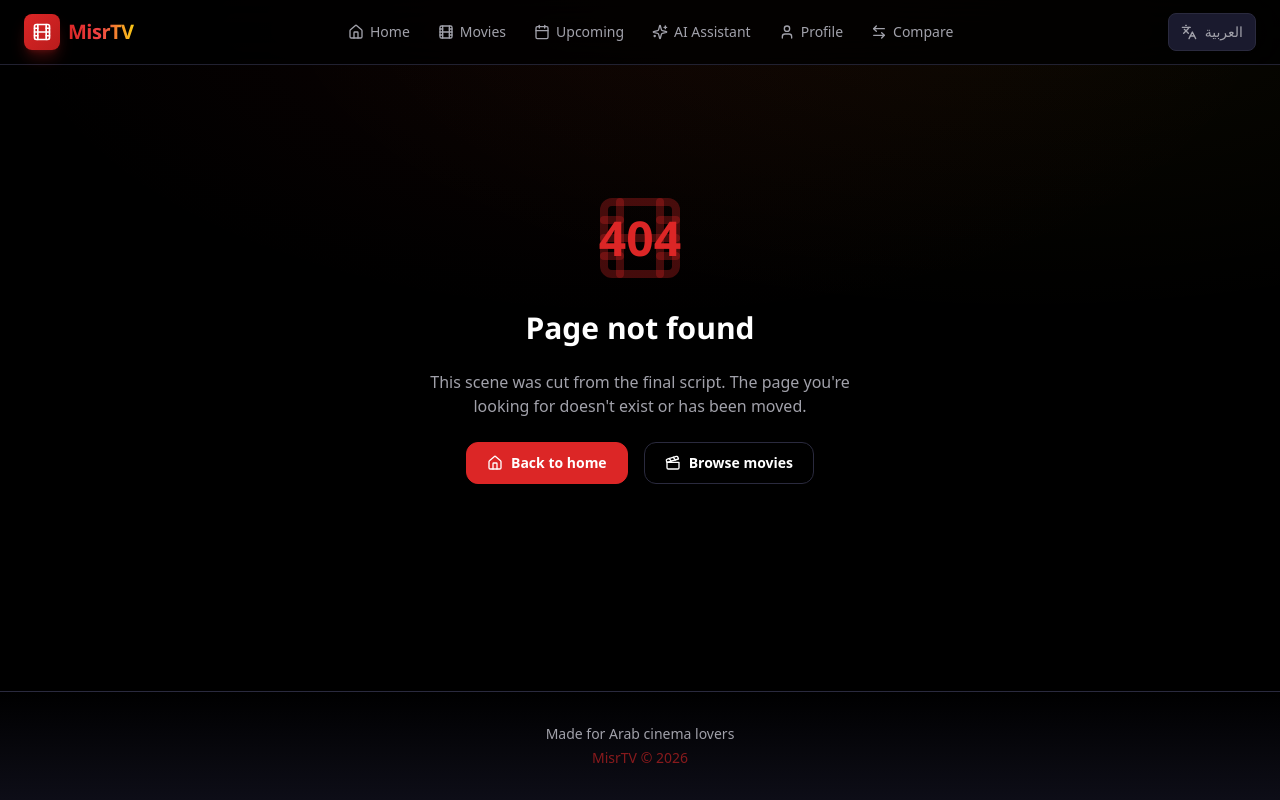
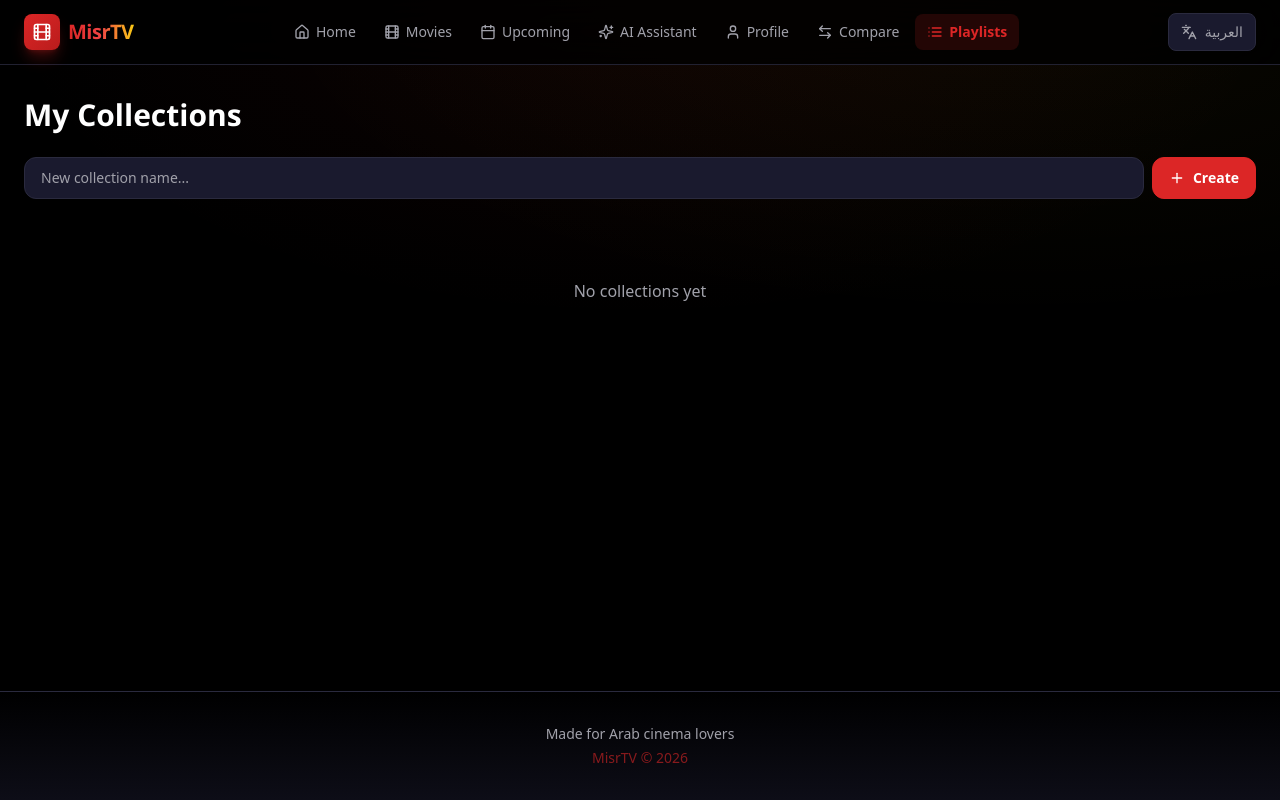
Before and after one commit to MisrFuture/MisrTV, a Next.js app: page /playlists in a window 1280 px wide. Before the commit this address had no page. Built offline with nearby package versions, Linux system fonts and the light colour scheme.

Commit message:
Feature #18: Collections page

```diff
--- /dev/null
+++ b/src/app/playlists/[id]/page.tsx
@@ -0,0 +1,82 @@
+"use client";
+
+import { useState, useEffect } from "react";
+import { useParams } from "next/navigation";
+import Link from "next/link";
+import { ArrowLeft, Trash2 } from "lucide-react";
+import { getPlaylists, deletePlaylist, removeMovieFromPlaylist, type Playlist } from "@/lib/playlists";
+import { movies, getMovieById } from "@/data/movies";
+import { useLocale } from "@/context/locale-context";
+import { MovieCard } from "@/components/movies/movie-card";
+
+export default function PlaylistDetailPage() {
+  const params = useParams();
+  const id = params.id as string;
+  const { locale } = useLocale();
+  const [playlist, setPlaylist] = useState<Playlist | null>(null);
+
+  useEffect(() => {
+    setPlaylist(getPlaylists().find((p) => p.id === id) || null);
+  }, [id]);
+
+  if (!playlist) {
+    return (
+      <div className="py-20 text-center">
+        <p className="text-cinema-muted">{locale === "ar" ? "القائمة غير موجودة" : "Collection not found"}</p>
+        <Link href="/playlists" className="mt-4 inline-block text-cinema-red hover:underline">{locale === "ar" ? "العودة للقوائم" : "Back to collections"}</Link>
+      </div>
+    );
+  }
+
+  const listMovies = playlist.movieIds
+    .map((mid) => getMovieById(mid))
+    .filter(Boolean) as typeof movies;
+
+  return (
+    <div>
+      <Link href="/playlists" className="mb-6 inline-flex items-center gap-2 text-sm text-cinema-muted transition-colors hover:text-cinema-red">
+        <ArrowLeft className="h-4 w-4" />
+        {locale === "ar" ? "القوائم" : "Collections"}
+      </Link>
+
+      <div className="mb-8 flex items-center justify-between">
+        <h1 className="font-display text-3xl font-bold">{playlist.name}</h1>
+        <button
+          type="button"
+          onClick={() => {
+            deletePlaylist(playlist.id);
+            window.location.href = "/playlists";
+          }}
+          className="flex items-center gap-2 text-sm text-cinema-muted transition-colors hover:text-red-400"
+        >
+          <Trash2 className="h-4 w-4" />
+          {locale === "ar" ? "حذف القائمة" : "Delete"}
+        </button>
+      </div>
+
+      {listMovies.length > 0 ? (
+        <div className="grid grid-cols-2 gap-4 sm:grid-cols-3 md:grid-cols-4 lg:grid-cols-5">
+          {listMovies.map((m) => (
+            <div key={m.id} className="relative group">
+              <MovieCard movie={m} />
+              <button
+                type="button"
+                onClick={() => {
+                  removeMovieFromPlaylist(playlist.id, m.id);
+                  setPlaylist(getPlaylists().find((p) => p.id === id) || null);
+                }}
+                className="absolute right-2 top-2 z-10 rounded-lg bg-black/70 p-1.5 text-cinema-muted opacity-0 transition-all hover:text-red-400 group-hover:opacity-100"
+              >
+                <Trash2 className="h-3.5 w-3.5" />
+              </button>
+            </div>
+          ))}
+        </div>
+      ) : (
+        <p className="py-12 text-center text-cinema-muted">
+          {locale === "ar" ? "هذه القائمة فارغة" : "This collection is empty"}
+        </p>
+      )}
+    </div>
+  );
+}
--- /dev/null
+++ b/src/app/playlists/page.tsx
@@ -0,0 +1,88 @@
+"use client";
+
+import { useState, useEffect } from "react";
+import Link from "next/link";
+import { List, Plus, Trash2 } from "lucide-react";
+import { getPlaylists, createPlaylist, deletePlaylist, type Playlist } from "@/lib/playlists";
+import { useLocale } from "@/context/locale-context";
+
+export default function PlaylistsPage() {
+  const { locale } = useLocale();
+  const [playlists, setPlaylists] = useState<Playlist[]>([]);
+  const [newName, setNewName] = useState("");
+
+  useEffect(() => {
+    setPlaylists(getPlaylists());
+  }, []);
+
+  function handleCreate() {
+    if (!newName.trim()) return;
+    createPlaylist(newName.trim());
+    setPlaylists(getPlaylists());
+    setNewName("");
+  }
+
+  function handleDelete(id: string) {
+    deletePlaylist(id);
+    setPlaylists(getPlaylists());
+  }
+
+  return (
+    <div>
+      <h1 className="font-display text-3xl font-bold">
+        {locale === "ar" ? "قوائمي" : "My Collections"}
+      </h1>
+
+      <div className="mt-6 flex gap-2">
+        <input
+          type="text"
+          value={newName}
+          onChange={(e) => setNewName(e.target.value)}
+          onKeyDown={(e) => e.key === "Enter" && handleCreate()}
+          placeholder={locale === "ar" ? "اسم القائمة الجديدة..." : "New collection name..."}
+          className="flex-1 rounded-xl border border-cinema-border bg-cinema-card px-4 py-2.5 text-sm text-cinema-white placeholder:text-cinema-muted transition-all focus:border-cinema-red focus:outline-none"
+        />
+        <button
+          type="button"
+          onClick={handleCreate}
+          className="inline-flex items-center gap-2 rounded-xl border border-cinema-red bg-cinema-red px-4 py-2.5 text-sm font-semibold text-white transition-all hover:bg-cinema-red/90 active:scale-95"
+        >
+          <Plus className="h-4 w-4" />
+          {locale === "ar" ? "إنشاء" : "Create"}
+        </button>
+      </div>
+
+      <div className="mt-8 grid gap-4 sm:grid-cols-2 lg:grid-cols-3">
+        {playlists.length === 0 && (
+          <p className="col-span-full py-12 text-center text-cinema-muted">
+            {locale === "ar" ? "لا توجد قوائم بعد" : "No collections yet"}
+          </p>
+        )}
+        {playlists.map((p) => (
+          <div key={p.id} className="group rounded-2xl border border-cinema-border bg-cinema-card p-5 transition-all hover:border-cinema-red/30">
+            <div className="flex items-start justify-between">
+              <Link href={`/playlists/${p.id}`} className="flex items-center gap-3">
+                <div className="flex h-10 w-10 items-center justify-center rounded-xl bg-cinema-red/10">
+                  <List className="h-5 w-5 text-cinema-red" />
+                </div>
+                <div>
+                  <p className="font-semibold text-cinema-white transition-colors group-hover:text-cinema-red">{p.name}</p>
+                  <p className="text-xs text-cinema-muted">
+                    {p.movieIds.length} {locale === "ar" ? "فيلم" : "movies"}
+                  </p>
+                </div>
+              </Link>
+              <button
+                type="button"
+                onClick={() => handleDelete(p.id)}
+                className="text-cinema-muted opacity-0 transition-all hover:text-red-400 group-hover:opacity-100"
+              >
+                <Trash2 className="h-4 w-4" />
+              </button>
+            </div>
+          </div>
+        ))}
+      </div>
+    </div>
+  );
+}
--- a/src/components/layout/header.tsx
+++ b/src/components/layout/header.tsx
@@ -2,7 +2,7 @@
 
 import Link from "next/link";
 import { usePathname } from "next/navigation";
-import { Film, Sparkles, User, Calendar, Home, Languages, ArrowLeftRight } from "lucide-react";
+import { Film, Sparkles, User, Calendar, Home, Languages, ArrowLeftRight, List } from "lucide-react";
 import { useLocale } from "@/context/locale-context";
 import { cn } from "@/lib/utils";
 
@@ -17,6 +17,7 @@ export function Header() {
     { href: "/ai", label: dict.nav.ai, icon: Sparkles },
     { href: "/profile", label: dict.nav.profile, icon: User },
     { href: "/compare", label: dict.nav.compare, icon: ArrowLeftRight },
+    { href: "/playlists", label: dict.nav.playlists || "Playlists", icon: List },
   ];
 
   return (
--- a/src/lib/i18n.ts
+++ b/src/lib/i18n.ts
@@ -19,6 +19,7 @@ export const translations = {
       ai: "AI Assistant",
       profile: "Profile",
       compare: "Compare",
+      playlists: "Playlists",
     },
     hero: {
       title: "Discover films that matter",
@@ -132,6 +133,7 @@ export const translations = {
       ai: "المساعد الذكي",
       profile: "الملف الشخصي",
       compare: "مقارنة",
+      playlists: "القوائم",
     },
     hero: {
       title: "اكتشف أفلاماً تستحق وقتك",
```
